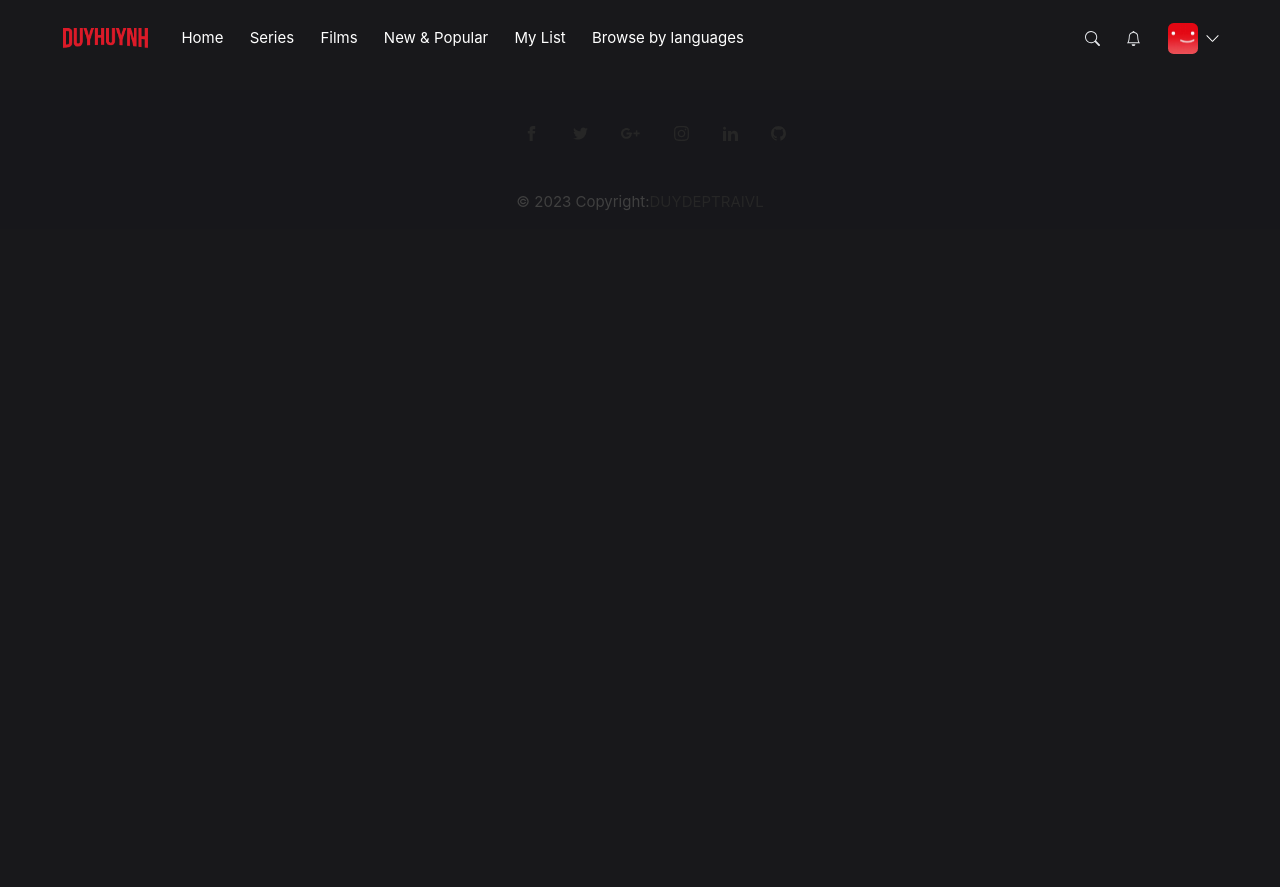
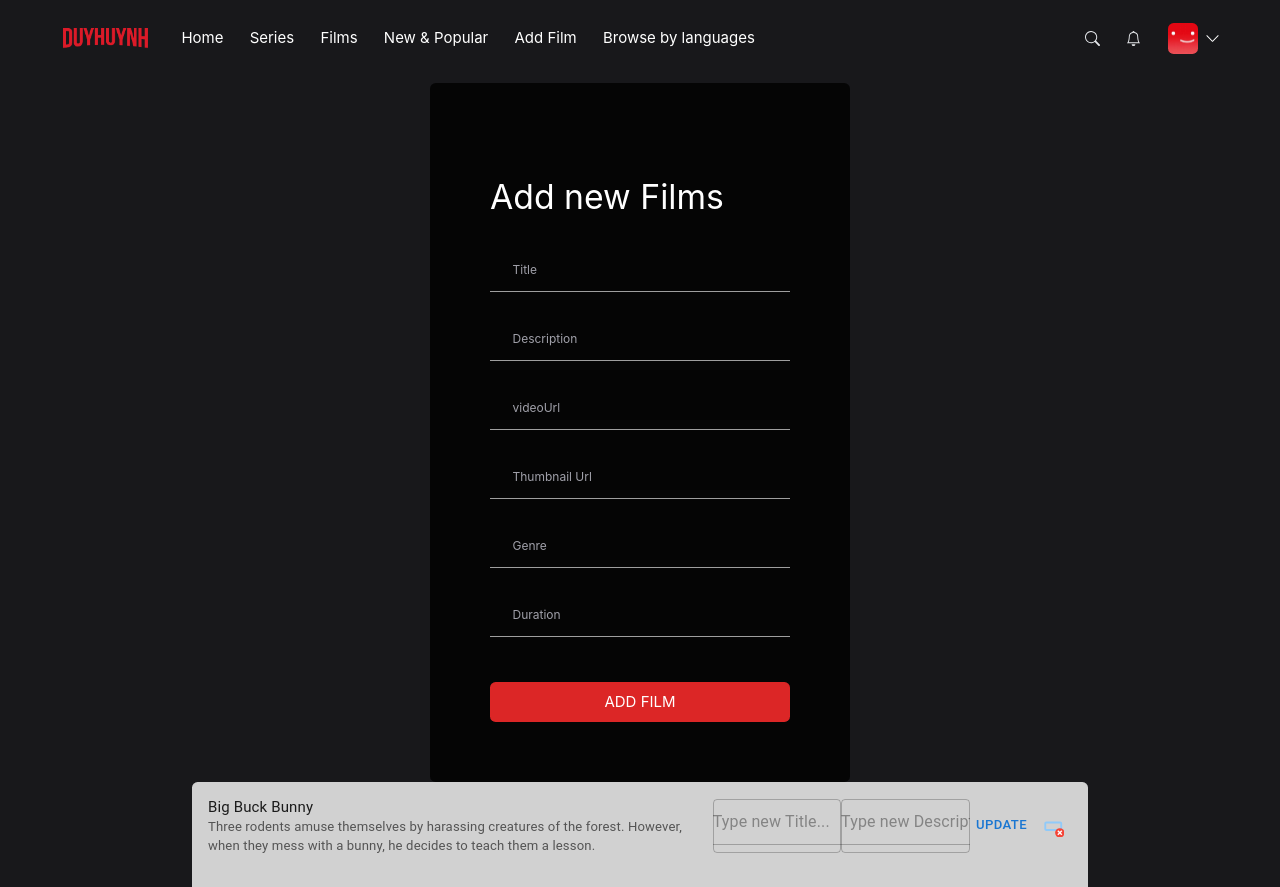
Before and after one commit to duyhuynhnguyentuan/FER201m-lab, a React (Create React App) app: page /filmsManagement in a window 1280 px wide. Shown: the top 887 px of the page. Before the commit the page ends 800 px from the top, so only its background shows below. Built offline with nearby package versions, Linux system fonts and the light colour scheme.

Commit message:
Replace entire repository

```diff
--- a/package.json
+++ b/package.json
@@ -7,6 +7,7 @@
     "@emotion/styled": "^11.11.0",
     "@heroicons/react": "^2.0.18",
     "@mui/material": "^5.13.4",
+    "@reduxjs/toolkit": "^1.9.5",
     "@testing-library/jest-dom": "^5.16.5",
     "@testing-library/react": "^13.4.0",
     "@testing-library/user-event": "^13.5.0",
@@ -20,10 +21,12 @@
     "react": "^18.2.0",
     "react-dom": "^18.2.0",
     "react-icons": "^4.9.0",
+    "react-redux": "^8.1.0",
     "react-router-dom": "^6.12.0",
     "react-scripts": "5.0.1",
     "tailwindcss": "^3.3.2",
     "typescript": "^4.9.5",
+    "uuid": "^9.0.0",
     "web-vitals": "^2.1.4"
   },
   "scripts": {
@@ -51,6 +54,7 @@
     ]
   },
   "devDependencies": {
-    "@types/materialize-css": "^1.0.11"
+    "@types/materialize-css": "^1.0.11",
+    "@types/uuid": "^9.0.2"
   }
 }
--- a/src/App.tsx
+++ b/src/App.tsx
@@ -10,6 +10,7 @@ import MovieList from './components/MovieList';
 import M from 'materialize-css';
 import 'materialize-css/dist/css/materialize.min.css';
 import News from './components/News';
+import FilmsManageMent from './components/FilmsManagement';
 
 
 const App: React.FC = () => {
@@ -71,7 +72,18 @@ const App: React.FC = () => {
           <News/>
           </div>
         } />
+        <Route path='/filmsManagement' element={
+        <div className='pt-20'>
+        <FilmsManageMent/>
+        </div>
+
+        }/>
       </Routes>
+      <div className='container px-4 pt-28'>
+
+      <iframe src="https://open.spotify.com/embed/album/45A5YR3EFMvAMKiKOOczeE?utm_source=generator" width="100%" height="352" frameBorder="0" allowFullScreen allow="autoplay; clipboard-write; encrypted-media; fullscreen; picture-in-picture" loading="lazy"></iframe>
+      </div>
+
       <div className="lg:pt-24">
         <Footer />
       </div>
--- /dev/null
+++ b/src/components/FilmsManagement.tsx
@@ -0,0 +1,128 @@
+import Input from "./Input";
+import { useState } from 'react';
+import {FcDeleteRow} from 'react-icons/fc'
+import { useDispatch, useSelector } from 'react-redux';
+import { addFilm, deleteFilm, updateFilm } from "../features/Film";
+import { v4 as uuidv4 } from 'uuid';
+import { Button, IconButton, ListItem, ListItemText, TextField } from "@mui/material";
+
+const FilmsManageMent = () => {
+  const [title, setTitle] = useState('');
+  const [description, setDescription] = useState('');
+  const [videoUrl, setVideoUrl] = useState('');
+  const [thumbnailUrl, setThumbnailUrl] = useState('');
+  const [genre, setGenre] = useState('');
+  const [duration, setDuration] = useState('');
+  const dispatch = useDispatch();
+  const filmList = useSelector((state:any)=> state.films.value);
+  const [newTitle,setnewTitle]=useState('');
+  const [newDescription,setnewDescription]=useState('');
+
+  const handleAddFilm = () => {
+      const id = uuidv4();
+      const film = {
+          id,
+          title,
+          description,
+          videoUrl,
+          thumbnailUrl,
+          genre,
+          duration
+        };
+
+        dispatch(addFilm(film));
+        console.log('Adding film:', film);
+  };
+
+  return (
+    <div className="relative h-full w-full">
+      {/* sign-in form starts here */}
+      <div className="flex justify-center">
+        <div className="bg-black/80 px-16 py-16 self-center mt-2 lg:w-2/5 lg:max-w-md rounded-md w-full">
+          <h2 className="text-white text-4xl mb-8 semi-bold">
+            Add new Films
+          </h2>
+          <div className="flex flex-col gap-4">
+            <Input
+              id="title"
+              onchange={(ev :any) => setTitle(ev.target.value)}
+              value={title}
+              lable="Title"
+              type="text"
+            />
+            <Input
+              id="description"
+              onchange={(ev :any) => setDescription(ev.target.value)}
+              value={description}
+              lable="Description"
+              type="text"
+            />
+            <Input
+              id="videoUrl"
+              onchange={(ev: any) => setVideoUrl(ev.target.value)}
+              value={videoUrl}
+              lable="videoUrl"
+              type="text"
+            />
+            <Input
+              id="thumbnailUrl"
+              onchange={(ev:any) => setThumbnailUrl(ev.target.value)}
+              value={thumbnailUrl}
+              lable="Thumbnail Url"
+              type="text"
+            />
+            <Input
+              id="genre"
+              onchange={(ev:any) => setGenre(ev.target.value)}
+              value={genre}
+              lable="Genre"
+              type="text"
+            />
+            <Input
+              id="duration"
+              onchange={(ev:any) => setDuration(ev.target.value)}
+              value={duration}
+              lable="Duration"
+              type="text"
+            />
+          </div>
+          <button
+            onClick={handleAddFilm}
+            className="bg-red-600 py-3 text-white rounded-md w-full mt-10 hover:bg-red-700 transition"
+          >
+            ADD FILM
+          </button>
+        </div>
+      </div>
+    <div className="container bg-white/80 mt-52 rounded-md">
+    {
+      filmList.map((films : any)=>{
+        return(
+          <>
+          <ListItem key={films.id}>
+          <ListItemText primary={films.title} secondary={films.description}/>
+          <TextField placeholder="Type new Title..." onChange={(e)=>setnewTitle(e.target.value)}/>
+          <TextField placeholder="Type new Description..." onChange={(e)=>setnewDescription(e.target.value)}/>
+          <Button
+          onClick={()=>{dispatch(updateFilm({id: films.id, title: newTitle, description: newDescription}));
+        }}
+          >
+            Update
+          </Button>
+          <IconButton aria-label="delete" color="error" onClick={()=>{
+            dispatch(deleteFilm({id: films.id}));
+          }}>
+            <FcDeleteRow/>
+          </IconButton>
+          </ListItem>
+          </>
+        )
+      })
+    }
+    </div>
+
+    </div>
+  );
+};
+
+export default FilmsManageMent;
--- /dev/null
+++ b/src/components/Input.tsx
@@ -0,0 +1,34 @@
+import React from "react";
+interface InputProps{
+    id: string;
+    onchange: any;
+    value: string;
+    lable: string;
+    type: string;
+}
+/* using react functional component InputProps*/
+const Input: React.FC<InputProps> = ({
+    id,
+    onchange,
+    value,
+    lable,
+    type
+/*above parameters is to input and access directly below*/
+}
+
+) => {
+return(
+<div className="relative"><input id={id}
+value={value} onChange={onchange} type={type}
+className="block rounded-md px-6 pt-6 pb-1 w-full text-md text-white bg-neutral-700 appearance-none focus:outline-none focus:ring-0 peer " placeholder=" "
+/>
+<label htmlFor={id}
+className="absolute text-md text-zinc-400 duration-150 transform -translate-y-3 scale-75 top-4 z-10 origin-[0] left-6 peer-placeholder-shown:scale-100 peer-placeholder-shown:translate-y-0
+peer-focus:scale-75
+peer-focus:-translate-y-3
+"
+>{lable}</label>
+</div>
+);
+}
+export default Input
--- a/src/components/Navbar.tsx
+++ b/src/components/Navbar.tsx
@@ -31,6 +31,7 @@ const Navbar: React.FC = () => {
       }
     },[])
     return(
+       <div>
        <div className="w-full fixed z-40">
 
        <div className={`px-4 md:px-16 py-6 flex flex-row items-center transition duration-150 ${showBackground?'bg-zinc-900 bg-opacity-90':''}`}>
@@ -44,8 +45,10 @@ const Navbar: React.FC = () => {
         <Link to={`/news`}>
         <NavbarItem label="New & Popular"/>
         </Link>
+        <Link to={`/filmsManagement`}>
+        <NavbarItem label="Add Film"/>
+        </Link>
 
-        <NavbarItem label="My List"/>
         <NavbarItem label="Browse by languages"/>
        </div>
         <div onClick={toggleMobileMenu} className="lg:hidden flex flex-row items-center gap-2 ml-8 cursor-pointer relative ">
@@ -72,6 +75,7 @@ const Navbar: React.FC = () => {
         </div>
        </div>
        </div>
+       </div>
     )
 }
 /*  nav
--- a/src/components/News.tsx
+++ b/src/components/News.tsx
@@ -53,6 +53,7 @@ return(
 
     </div>
 
+
   </div>
 );
 }
--- /dev/null
+++ b/src/features/Film.tsx
@@ -0,0 +1,24 @@
+import {createSlice} from "@reduxjs/toolkit";
+import { FilmInfo } from "../shared/FilmInfo";
+
+export const filmSlice = createSlice(
+    {
+        name:"films",
+        initialState: {value: FilmInfo},
+        reducers:{
+            addFilm: (state,action)=>{
+            state.value.push(action.payload);
+
+            },
+            deleteFilm: (state,action) =>{
+                state.value =state.value.filter((films) => films.id !== action.payload.id)
+            },
+            updateFilm: (state,action) => {
+                state.value.map((films)=>{if(films.id === action.payload.id){
+                    films.title = action.payload.title;
+                }});
+            }
+        }
+    });
+    export default filmSlice.reducer;
+    export const {addFilm, deleteFilm, updateFilm} = filmSlice.actions
--- a/src/index.tsx
+++ b/src/index.tsx
@@ -4,17 +4,25 @@ import './index.css';
 import App from './App';
 import reportWebVitals from './reportWebVitals';
 import { BrowserRouter } from 'react-router-dom';
-
-
+import { configureStore } from '@reduxjs/toolkit';
+import { Provider } from 'react-redux';
+import filmsReducer from "./features/Film"
+export const store = configureStore({
+  reducer:{
+    films: filmsReducer,
+  }
+});
 const root = ReactDOM.createRoot(
   document.getElementById('root') as HTMLElement
 );
 root.render(
+  <React.StrictMode>
   <BrowserRouter>
-  <React.StrictMode>
-    <App />
-  </React.StrictMode>
+    <Provider store={store}>
+      <App />
+    </Provider>
   </BrowserRouter>
+</React.StrictMode>,
 
 );
 
--- a/tailwind.config.js
+++ b/tailwind.config.js
@@ -1,8 +1,8 @@
 /** @type {import('tailwindcss').Config} */
 module.exports = {
-  purge: ['./src/**/*.{js,jsx,ts,tsx}', './public/index.html'],
-  content: [ "./src/**/*.{js,jsx,ts,tsx}",
-],
+  content: [
+    "./src/**/*.{js,jsx,ts,tsx}",
+  ],
   theme: {
     extend: {},
   },
```
Also changed, not shown: 1 other file (tests, documents, lock files or other folders).
